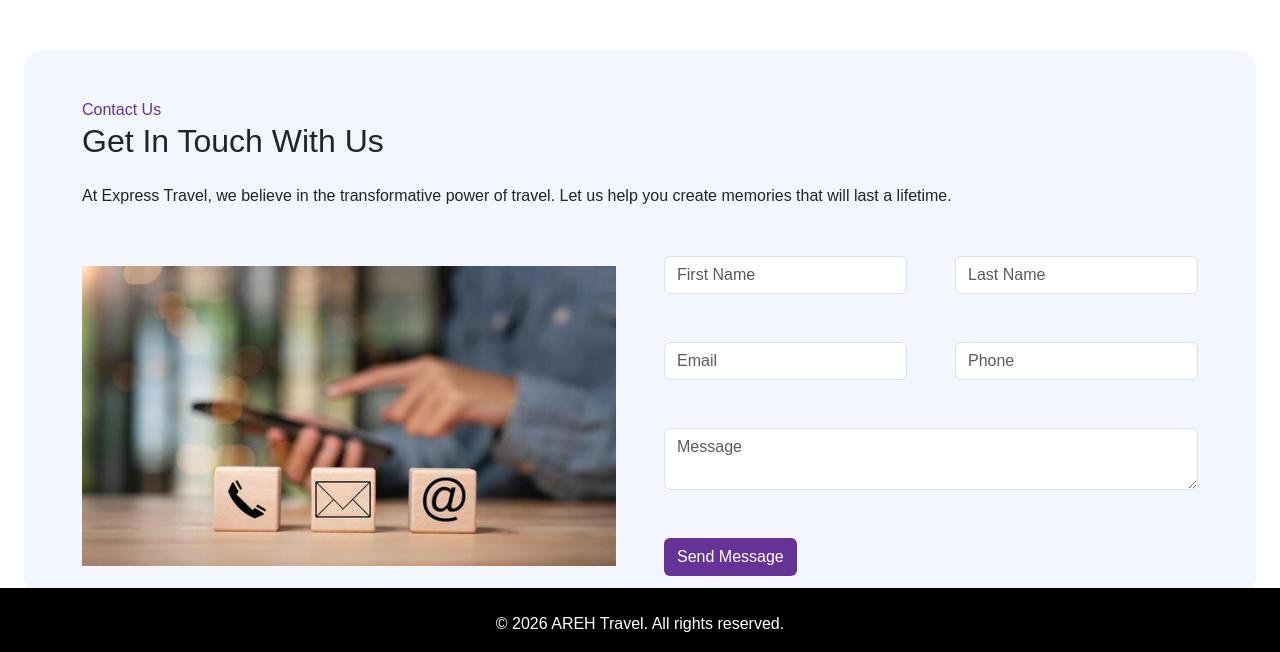
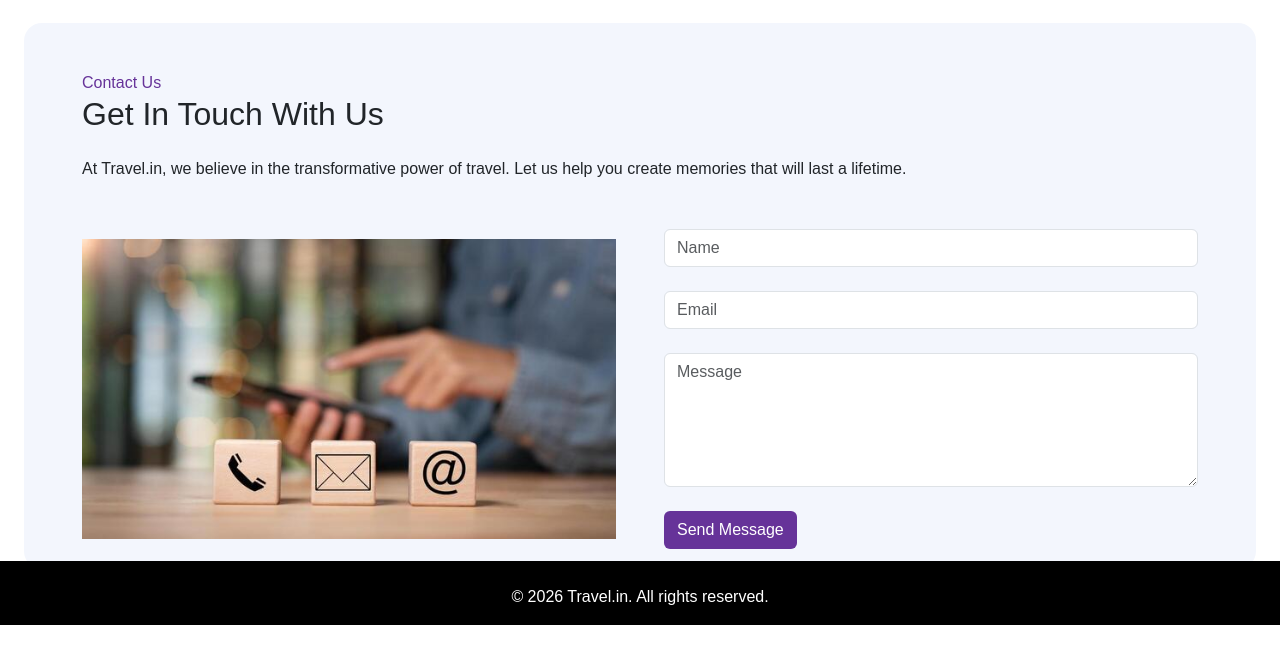
Before and after one commit to agreeshvs/travel-web-app, a plain HTML site: page index.html in a window 1280 px wide. Shown: the part 2059-2711 px from the top of the page. After the commit the page ends 2684 px from the top, so only its background shows below. Drawn offline with nearby package versions, Linux system fonts and the light colour scheme; a web font is replaced by a local one.

Commit message:
Fixed issues as assignment

```diff
--- a/css/style.css
+++ b/css/style.css
@@ -14,6 +14,7 @@ body {
     font-optical-sizing: auto;
     font-weight: 400;
     font-style: normal;
+    padding-top: 70px;
 }
 
 header {
@@ -25,7 +26,8 @@ header {
     position: fixed;
     top: 0;
     left: 0;
-    z-index: 100
+    z-index: 100;
+    width: 100%;
 }
 
 .nav-list {
@@ -105,7 +107,7 @@ section {
     background-position: center center;
     background-repeat: no-repeat;
     background-size: cover;
-    top: 50px;
+    /* top: 50px; */
 }
 
 .hero-div {
@@ -331,6 +333,11 @@ section {
     font-weight: 700;
 }
 
+img {
+    max-width: 100%;
+    height: auto;
+}
+
 @media only screen and (min-width: 1200px) {
     .hero-section {
         top: 50px;
@@ -339,22 +346,16 @@ section {
     .about-section {
         margin-top: 100px;
     }
-}
 
-@media only screen and (min-width: 1200px) {
     .hero-section .hero-div {
         padding-top: 124px;
         padding-bottom: 202px;
     }
-}
 
-@media only screen and (min-width: 1200px) {
     .search-form-container {
         height: 78px;
     }
-}
 
-@media only screen and (min-width: 1200px) {
     .hero-two-search-form {
         position: absolute;
         width: 100%;
--- a/index.html
+++ b/index.html
@@ -20,14 +20,15 @@
 
 <body>
 
+    <header>
         <nav class="navbar navbar-expand-lg bg-dark border-bottom border-body w-100" data-bs-theme="dark">
             <div class="container-fluid">
                 <a class="navbar-brand" href="#">
                     <img src="images/logo-img.png" alt="logo">
                 </a>
                 <button class="navbar-toggler" type="button" data-bs-toggle="collapse"
-                data-bs-target="#navbarSupportedContent" aria-controls="navbarSupportedContent" aria-expanded="false"
-                aria-label="Toggle navigation">
+                    data-bs-target="#navbarSupportedContent" aria-controls="navbarSupportedContent"
+                    aria-expanded="false" aria-label="Toggle navigation">
                     <span class="navbar-toggler-icon"></span>
                 </button>
                 <div class="collapse navbar-collapse" id="navbarSupportedContent">
@@ -52,6 +53,7 @@
                 </div>
             </div>
         </nav>
+    </header>
     <main>
         <section id="hero" class="hero-section px-3 px-lg-4 px-xxl-5">
             <div class="hero-div d-flex flex-column">
@@ -145,7 +147,7 @@
                                 <div class="section-heading">
                                     <span class="sub-title text-primary">Get To Know Our Agency</span>
                                     <h2 class="mb-4">Why You Should Choose Our Company to Travel</h2>
-                                    <p class="mb-5">At Express Travel, we believe in the transformative power of travel.
+                                    <p class="mb-5">At Travel.in, we believe in the transformative power of travel.
                                         As avid
                                         explorers ourselves, we understand the desire to uncover. We are committed to
                                         making
@@ -253,7 +255,7 @@
                         <div class="section-heading">
                             <span class="sub-title text-primary">Contact Us</span>
                             <h2 class="mb-4">Get In Touch With Us</h2>
-                            <p class="mb-5">At Express Travel, we believe in the transformative power of travel. Let us
+                            <p class="mb-5">At Travel.in, we believe in the transformative power of travel. Let us
                                 help you create memories that will last a lifetime.</p>
                         </div>
                     </div>
@@ -267,27 +269,29 @@
                     <div class="col-12 col-lg-6">
                         <div class="contact-form">
                             <form action="#">
-                                <div class="row g-5">
-                                    <div class="col-12 col-lg-6">
-                                        <input type="text" class="form-control" placeholder="First Name">
+                                <div class="row g-4">
+                                    <div class="col-12">
+                                        <input type="text" class="form-control" placeholder="Name" required
+                                            minlength="3">
                                     </div>
-                                    <div class="col-12 col-lg-6">
-                                        <input type="text" class="form-control" placeholder="Last Name">
+
+                                    <div class="col-12">
+                                        <input type="email" class="form-control" placeholder="Email" required>
                                     </div>
-                                    <div class="col-12 col-lg-6">
-                                        <input type="email" class="form-control" placeholder="Email">
+
+                                    <div class="col-12">
+                                        <textarea name="message" class="form-control" placeholder="Message" rows="5"
+                                            required minlength="10"></textarea>
                                     </div>
-                                    <div class="col-12 col-lg-6">
-                                        <input type="text" class="form-control" placeholder="Phone">
-                                    </div>
+
                                     <div class="col-12">
-                                        <textarea name="message" class="form-control" placeholder="Message"></textarea>
-                                    </div>
-                                    <div class="col-12">
-                                        <button type="submit" class="btn t-app-btn-filled">Send Message</button>
+                                        <button type="submit" class="btn t-app-btn-filled">
+                                            Send Message
+                                        </button>
                                     </div>
                                 </div>
                             </form>
+
                         </div>
                     </div>
                 </div>
@@ -300,7 +304,7 @@
                 <div class="col-12">
                     <div class="section-heading py-3 text-center">
                         <span class="text-white">
-                            &copy; 2026 AREH Travel. All rights reserved.
+                            &copy; 2026 Travel.in. All rights reserved.
                         </span>
                     </div>
                 </div>
```
Lines whose indentation alone changed are shown as unchanged.
